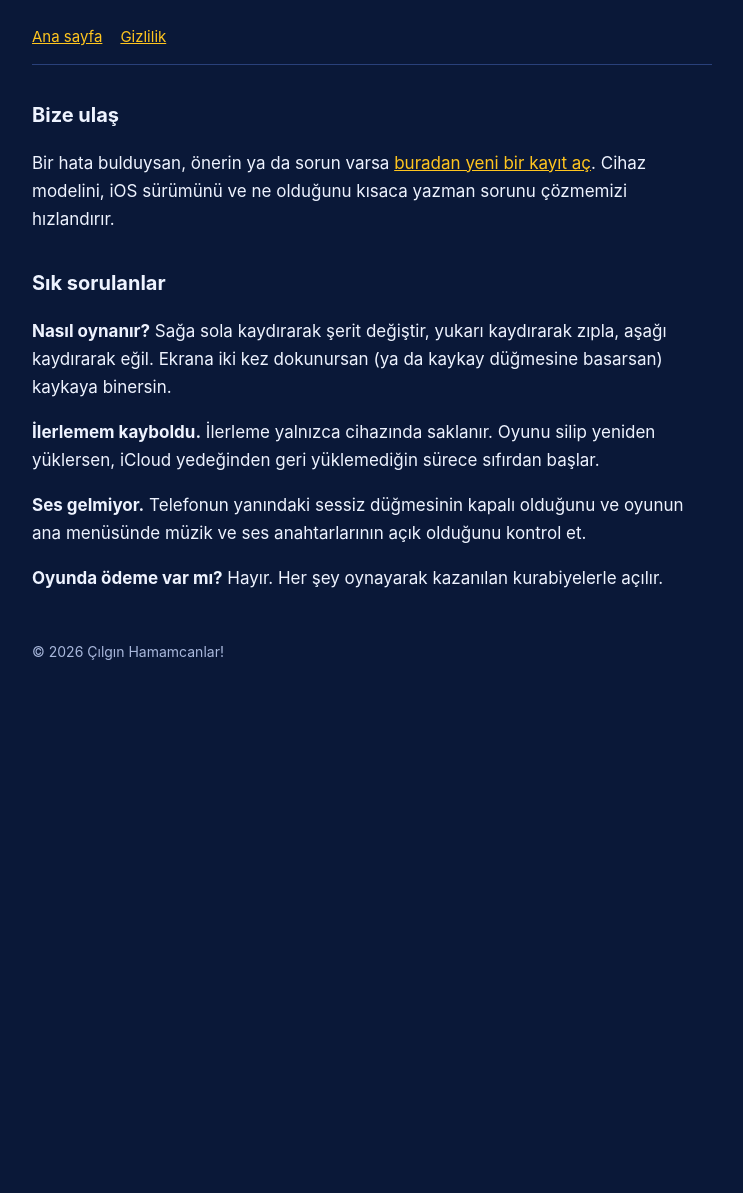
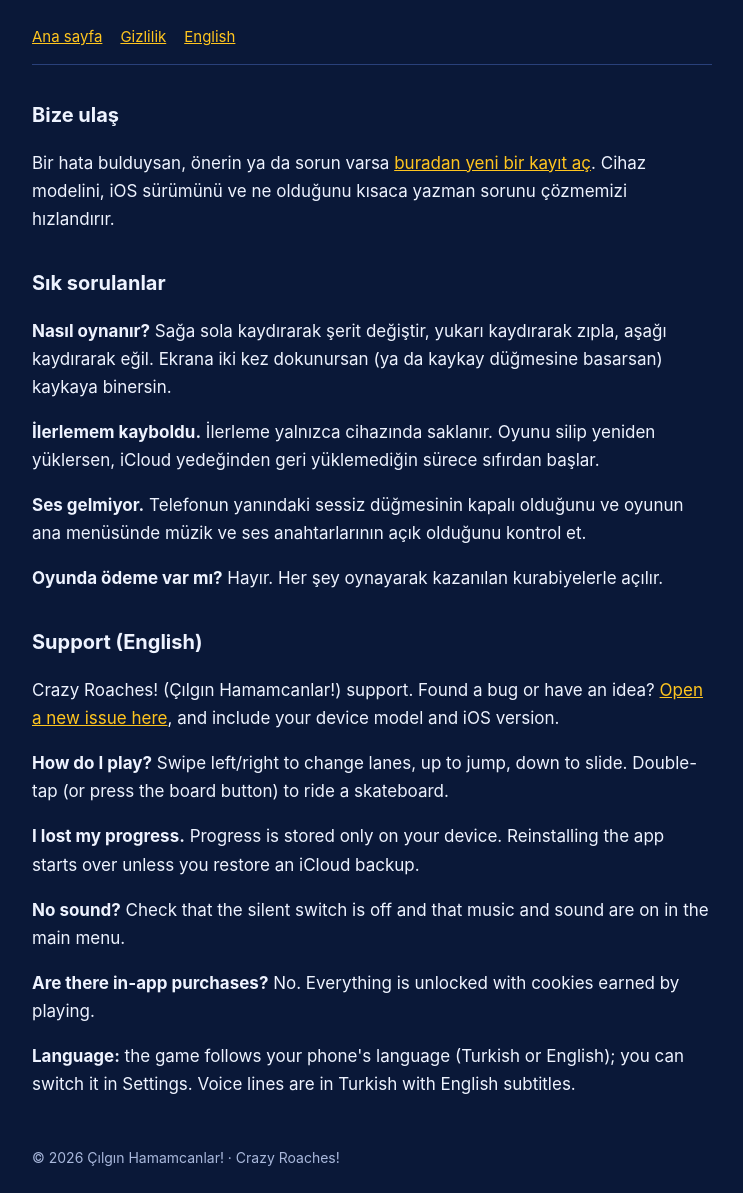
Before and after one commit to kdar2/cilgin-hamamcanlar, a plain HTML site: page support.html in a window 1280 px wide. Shown: the part 107-1300 px from the top of the page, without its empty margins (268-1011 px from the left). Before the commit the page ends 834 px from the top, so only its background shows below. Drawn offline with Linux system fonts and the light colour scheme.

Commit message:
Destek sayfasina Ingilizce bolum

```diff
--- a/support.html
+++ b/support.html
@@ -3,7 +3,7 @@
 <title>Destek · Çılgın Hamamcanlar!</title><link rel="stylesheet" href="style.css"></head>
 <body><main>
 <header><img src="icon.png" alt=""><div><h1>Destek</h1><p>Çılgın Hamamcanlar!</p></div></header>
-<nav><a href="./">Ana sayfa</a><a href="privacy.html">Gizlilik</a></nav>
+<nav><a href="./">Ana sayfa</a><a href="privacy.html">Gizlilik</a><a href="#en">English</a></nav>
 
 <h2>Bize ulaş</h2>
 <p>Bir hata bulduysan, önerin ya da sorun varsa <a href="https://github.com/kdar2/cilgin-hamamcanlar/issues/new">buradan yeni bir kayıt aç</a>. Cihaz modelini, iOS sürümünü ve ne olduğunu kısaca yazman sorunu çözmemizi hızlandırır.</p>
@@ -14,5 +14,13 @@
 <p><strong>Ses gelmiyor.</strong> Telefonun yanındaki sessiz düğmesinin kapalı olduğunu ve oyunun ana menüsünde müzik ve ses anahtarlarının açık olduğunu kontrol et.</p>
 <p><strong>Oyunda ödeme var mı?</strong> Hayır. Her şey oynayarak kazanılan kurabiyelerle açılır.</p>
 
-<footer>© 2026 Çılgın Hamamcanlar!</footer>
+<h2 id="en">Support (English)</h2>
+<p>Crazy Roaches! (Çılgın Hamamcanlar!) support. Found a bug or have an idea? <a href="https://github.com/kdar2/cilgin-hamamcanlar/issues/new">Open a new issue here</a>, and include your device model and iOS version.</p>
+<p><strong>How do I play?</strong> Swipe left/right to change lanes, up to jump, down to slide. Double-tap (or press the board button) to ride a skateboard.</p>
+<p><strong>I lost my progress.</strong> Progress is stored only on your device. Reinstalling the app starts over unless you restore an iCloud backup.</p>
+<p><strong>No sound?</strong> Check that the silent switch is off and that music and sound are on in the main menu.</p>
+<p><strong>Are there in-app purchases?</strong> No. Everything is unlocked with cookies earned by playing.</p>
+<p><strong>Language:</strong> the game follows your phone's language (Turkish or English); you can switch it in Settings. Voice lines are in Turkish with English subtitles.</p>
+
+<footer>© 2026 Çılgın Hamamcanlar! · Crazy Roaches!</footer>
 </main></body></html>
```
Also changed, not shown: privacy.html (+1 -1 lines).
